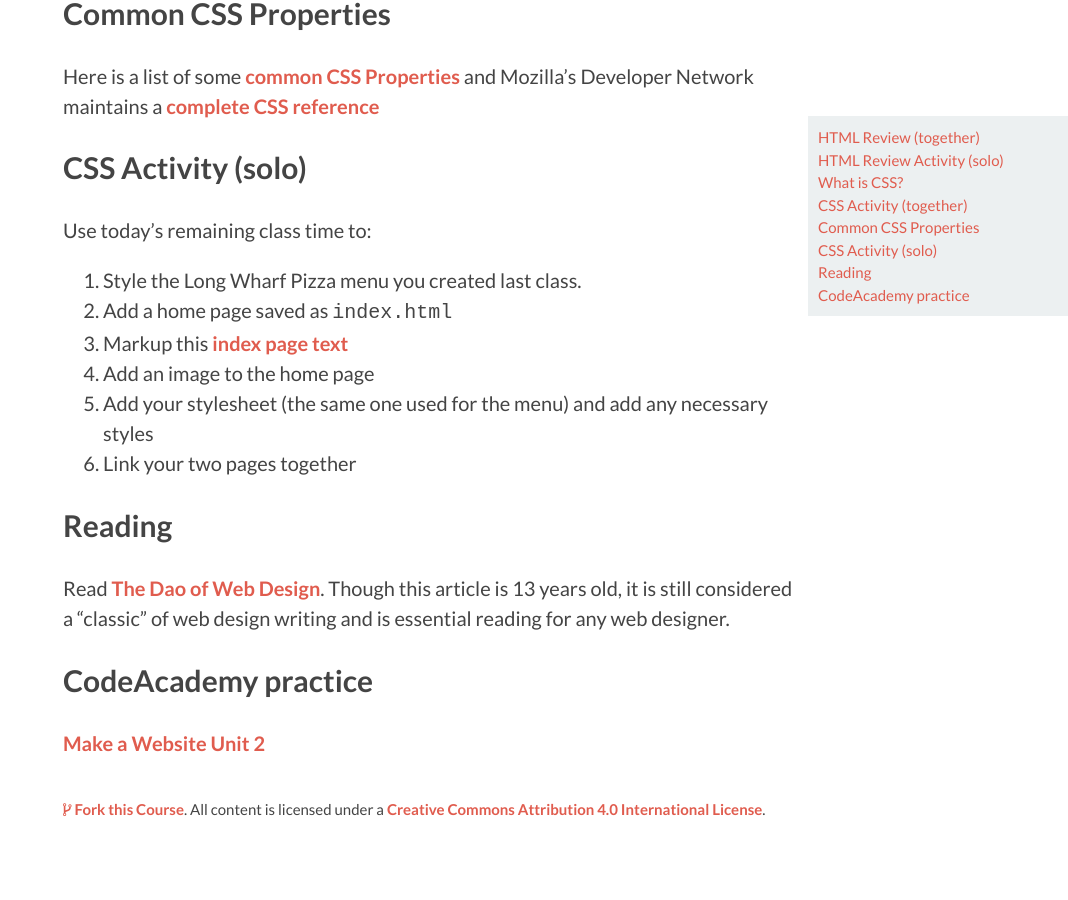
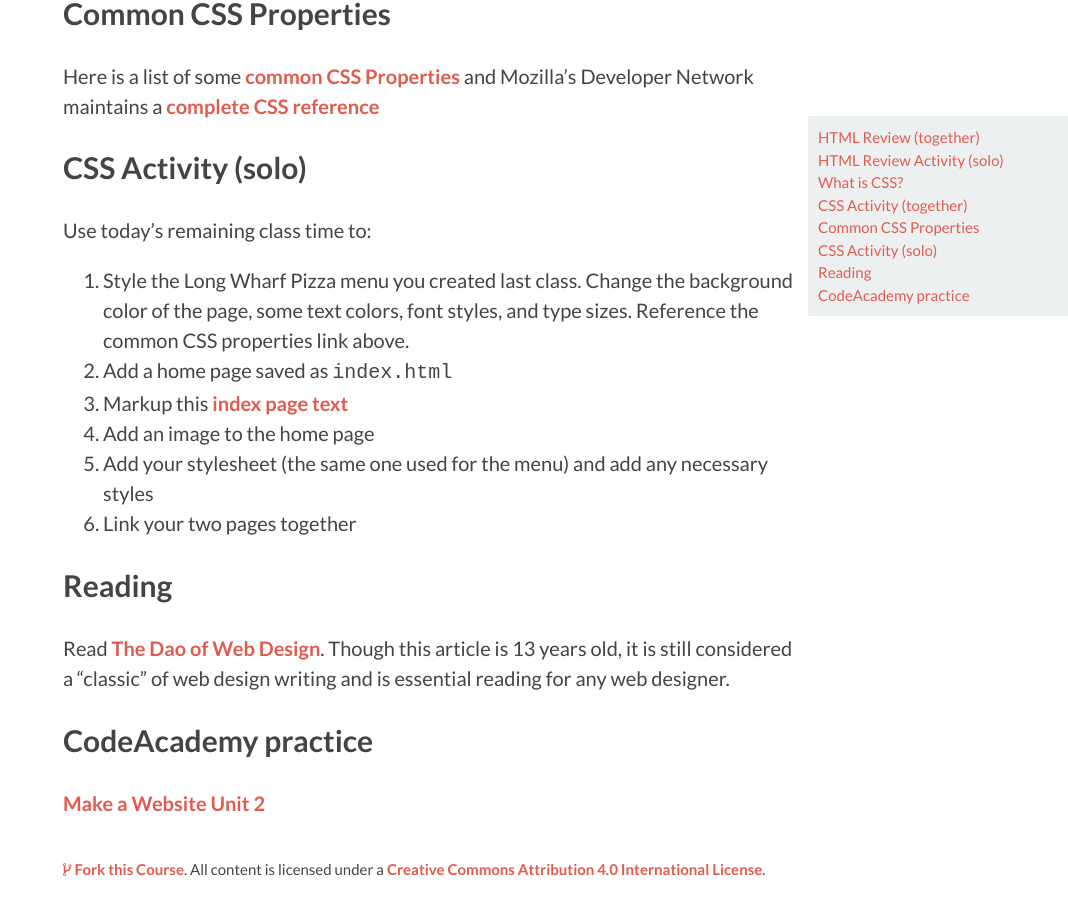
Before and after one commit to DMD1070/DMD1070.github.io, a Jekyll site: the page built from lessons/4-css-intro.md, in a window 1280 px wide and 900 px high, scrolled down 1586 px. Shown: the whole window, without its empty margins (212-1280 px from the left). Built offline with Jekyll 4.4.1, drawn with Linux system fonts in a browser that asks for light colours; Markdown is read by kramdown in place of the engine named in the settings; before the commit the page ends 2426 px from its top, so only the background shows below that.

```diff
--- a/lessons/4-css-intro.md
+++ b/lessons/4-css-intro.md
@@ -51,7 +51,7 @@ Here is a list of some [common CSS Properties](http://www.openbookproject.net/tu
 
 Use today's remaining class time to:
 
-1. Style the Long Wharf Pizza menu you created last class.
+1. Style the Long Wharf Pizza menu you created last class. Change the background color of the page, some text colors, font styles, and type sizes. Reference the common CSS properties link above.
 2. Add a home page saved as `index.html`
 3. Markup this [index page text](/lesson_files/pizza_index.txt)
 4. Add an image to the home page
```
